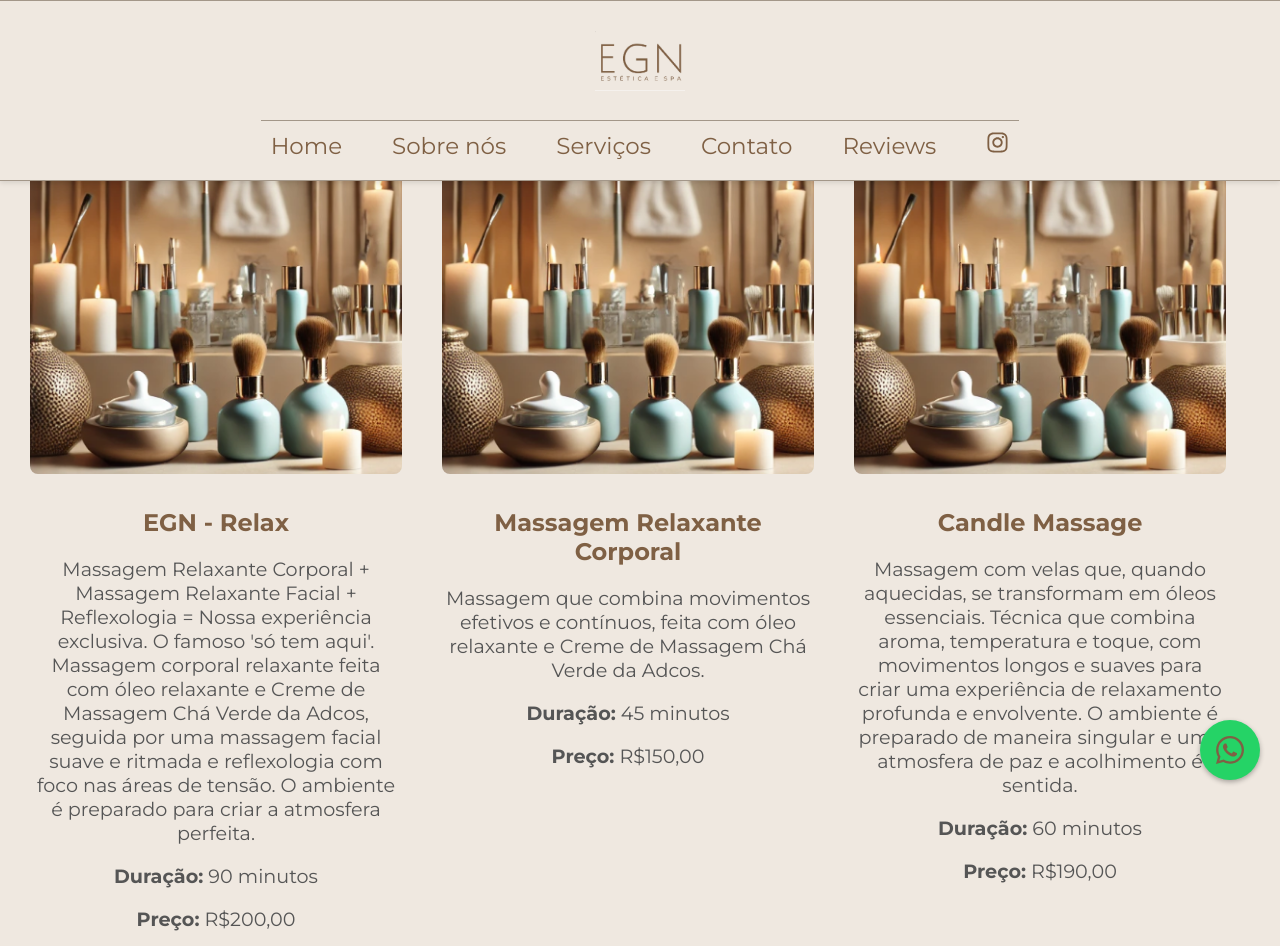
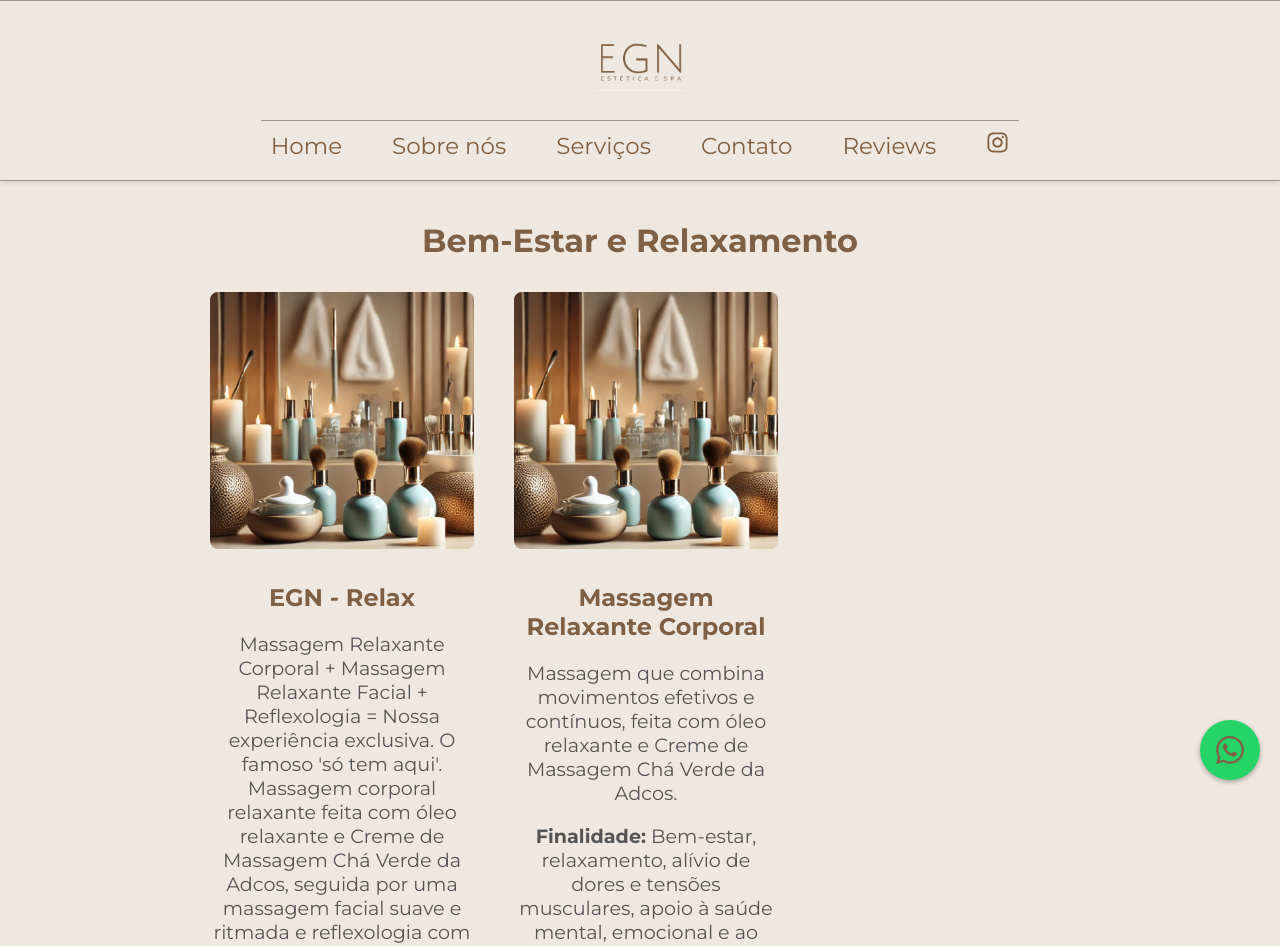
Before and after one commit to renatoHSL/website-spa, a React (Create React App) app: page /services/bem-estar-e-relaxamento in a window 1280 px wide. Shown: the top 946 px of the page. Built offline with nearby package versions, Linux system fonts and the light colour scheme.

Commit message:
feat: dropdown menu done

```diff
--- a/src/components/DropdownMenu/DropdownMenu.js
+++ b/src/components/DropdownMenu/DropdownMenu.js
@@ -1,24 +1,25 @@
+// src/components/DropdownMenu/DropdownMenu.js
 import React from 'react';
 import { Link } from 'react-router-dom';
 import './DropdownMenu.css';
+import productsData from '../../data/productsData'; // Importa os dados dos produtos
 
 const DropdownMenu = () => {
   return (
-    <div
-      className="dropdown"
-    >
+    <div className="dropdown">
       <Link to="/services" className="dropbtn">
         Serviços
       </Link>
-        <div
-          className="dropdown-content">
-          <Link to="/services/produto1">Bem-Estar e Relaxamento</Link>
-          <Link to="/services/produto2">Estética</Link>
-          <Link to="/services/produto3">Gestante e Pós-Parto</Link>
-          <Link to="/services/produto4">Demais Tratamentos</Link>
-          <Link to="/services/produto5">Combos</Link>
-        </div>
-
+      <div className="dropdown-content">
+        {productsData.map((category, index) => (
+          <Link
+            key={index}
+            to={`/services/${category.category.toLowerCase().replace(/\s+/g, '-')}`}
+          >
+            {category.category}
+          </Link>
+        ))}
+      </div>
     </div>
   );
 };
--- a/src/components/Products/CategoryPage.js
+++ b/src/components/Products/CategoryPage.js
@@ -24,6 +24,7 @@ const CategoryPage = () => {
             <img src={product.image} alt={product.title} className="product-image" />
             <h2>{product.title}</h2>
             <p>{product.description}</p>
+            <p><strong>Finalidade:</strong> {product.purpose}</p>
             <p><strong>Duração:</strong> {product.duration}</p>
             <p><strong>Preço:</strong> {product.price}</p>
           </div>
--- a/src/components/Products/ProductsStyles.css
+++ b/src/components/Products/ProductsStyles.css
@@ -1,7 +1,8 @@
-/* SharedStyles.css */
 .category-page, .product-page {
-    padding: 20px;
+    padding: 200px;
     font-family: 'Montserrat', Arial, sans-serif;
+    text-align: center;
+    font-size: 16px;
 }
 
 .products-list {
```
